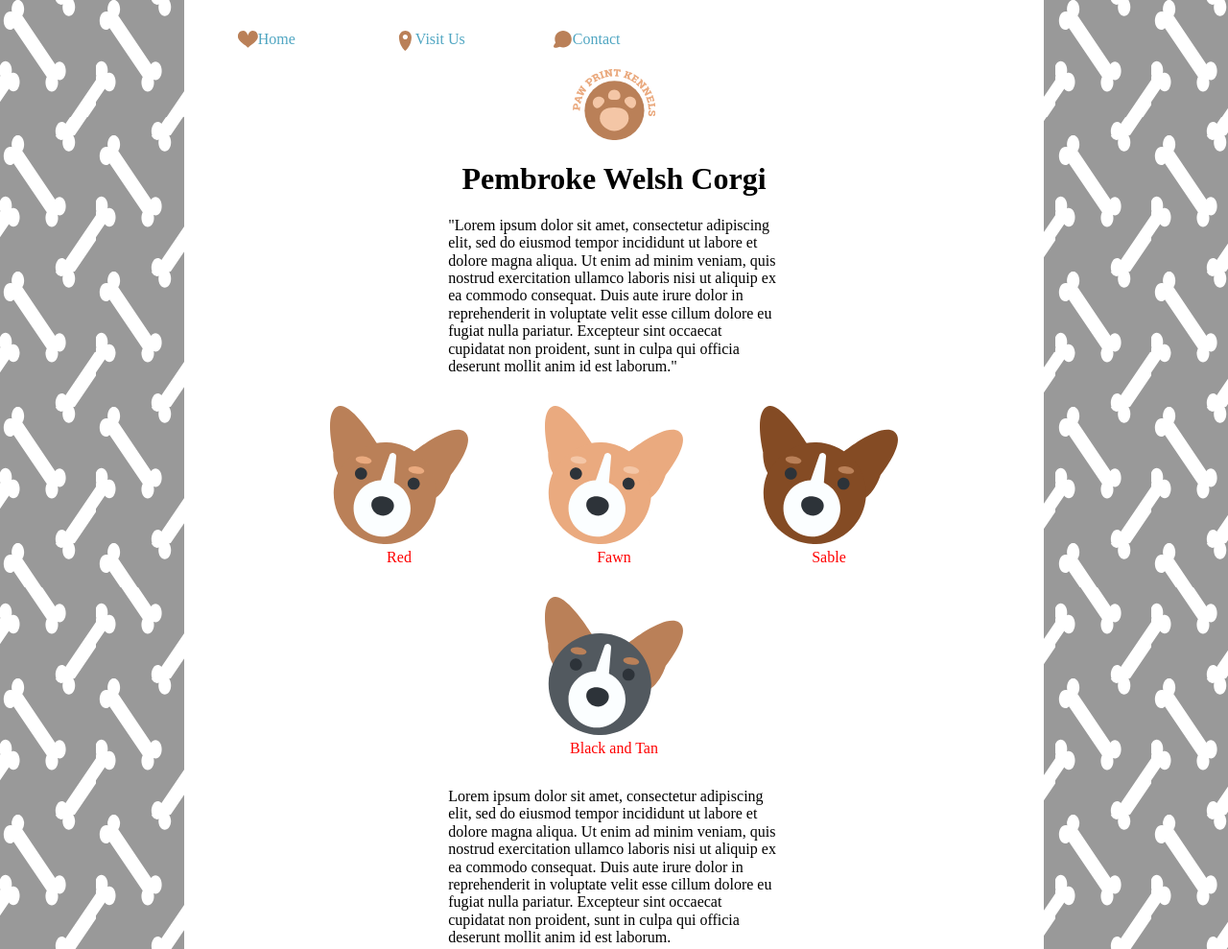
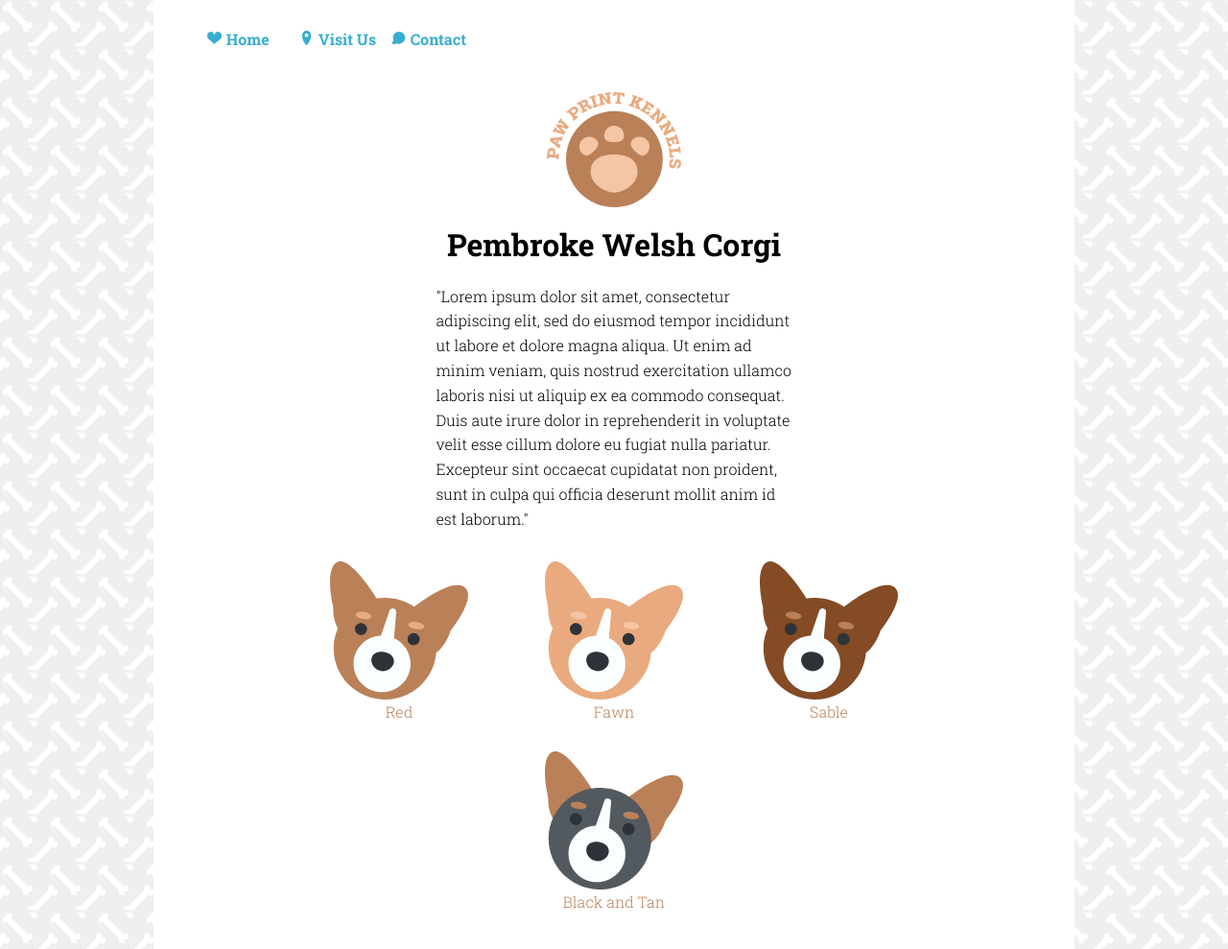
Before and after one commit to claydunsmore/svgProject2_07_21_16, a plain HTML site: page htmlTemplateNoAsides.html in a window 1280 px wide. Shown: the top 989 px of the page at 96% size. Drawn offline with nearby package versions, Linux system fonts and the light colour scheme.

Commit message:
CommitTwo_07_24_16
Modified by instructor request:
-Navigation .svg images are now 15px x 15px
-Site Logo .svg image is now 140px X 120px as measured from the original
index.html logo.png file using my pixel ruler
-Added new background image I cropped on Adobe Illustrator artboard
(background image repeats every 50 px

Added:
-'Roboto Slab' serif to <h1>, <p> and <span> tags
-New Hover state color for navigation .svg images and navigation text.
-Changed color scheme for <footer> and <figcaption> text.
-Changed color scheme for navigation .svg images
-Changed line height for <p> tags
-Added <footer> text

```diff
--- a/cssTemplateOne.css
+++ b/cssTemplateOne.css
@@ -1,17 +1,16 @@
 /*Base*/
 
 * {
-  -moz-box-sizing: content-box;
-  box-sizing: content-box;
-  /*border: 1px solid #F00;*/
+  -moz-box-sizing: border-box;
+  box-sizing: border-box;
+ /*border: 1px solid #F00;*/
 }
-
-html {
-    clear:both;
-}
-
 body {
-
+    margin: 0;
+    padding: 0;
+    font-family: 'Roboto Slab', serif;
+    font-weight: 300;
+    color: #111;
 	/*Add ligatures to font style*/
 
     font-feature-settings: "kern", "liga";
@@ -22,100 +21,141 @@ body {
 	-webkit-font-feature-settings: "kern", "liga";
 }
 
+p,
+h1 {
+    color: #000000;
+}
+
+p {
+    line-height: 1.61em;
+}
+
+h1,
+figcaption,
+.footerCredit,
+#Layer_1 {
+    text-align: center;
+}
+
+h1, span {
+    font-weight: 700;
+}
+
+.element,
+.app__div--container,
+.main__div--flexContainer,
+.contentContainer,
+#Layer_1 {
+    margin: 0 auto;
+}
+
+.element,
+.nav__ul--flexContainer,
+.alternativeLogo,
+#Layer_1 {
+    display: block;
+}
+
 .element {
-    background-image: url('background2.svg');
-    background-color: #999;
-    background-size: 100px;
-    height: 90%;
-    width: 90%;
-    margin: 0 auto;
-    display: block;
-   /* background-size: 4%;
-    height: 3em;*/
+    background-image: url('backgroundThree.svg');
+    background-color: #edeff0;
+    background-size: 50px 50px;
+    height: 100%;
+    width: 100%;
 }
 
 .app__div--container {
 	  width: 75%;
-      height: 160em;
-	  margin: 0 auto;
+      height: auto;
       background-color: #ffffff;
       z-index: 999;
       padding: 1em;
+}
 
+.nav {
+    height: 5em;
 }
 
 .main__div--flexContainer {
     display: flex;
     flex-wrap: wrap;
+    width: 80%;
     justify-content: center;
-    width: 80%;
-    margin: 0 auto;
+}
+
+.alternativeLogo {
+    position: relative;
+    top: 3em;
+    margin: 2em auto;
 }
 
 .contentContainer {
     width: 40%;
-    margin: 0 auto;
+    padding: 3em 0 0 0;
 }
 
-p,
-h1 {
-    color: #000000;
-}
-
-h1, figcaption {
-    text-align: center;
-}
 
 /*Header*/
 
 li {
     display: inline-block;
-    width: 10em;
-    height: 1.51em;
+    width: 6em;
+    height: 1em;
+    float: left;
 }
 
 span {
-    color: #50A6C2;
+    color: #39add1;
+    margin: 0 0 0 .3em;
+    transition: color .61s ease-out;
+}
+
+span:hover {
+    color: #111;
 }
 
 .heart,
 .location,
 .contact {
     float: left;
-    width: 1.3em;
+    width: 15px;
+    height: 15px;
     transition: fill .61s ease-out;
+    fill: #39add1;
 }
 
 .heart:hover,
 .location:hover,
 .contact:hover {
-    fill: #50A6C2;
+    fill: #111;
 }
 
 /*Body*/
 
-figcaption {
-    color: #F00;
+figcaption,
+.footerCredit {
+    color: #ba8058;
+}
+
+footer {
+    margin: 100px 0 0 0;
 }
 
 #Layer_1 {
-    display: block;
-    width: 10%;
-    margin: 0 auto;
-    text-align: center;
+    position: relative;
+    top: 3em;
+    height: 120px;
+    width: 140px;
+    clear: both;
 }
 
+.corgiPics,
 #redCorgi,
 #fawnCorgi,
 #sableCorgi,
 #blackAndTanCorgi {
     width: 9em;
     height: 9em;
-}
-
-.corgiPics {
-    height: 9em;
-    width: 9em;
 }
 
 .redCorgiRightEar,
@@ -126,7 +166,8 @@ figcaption {
 .blackAndTanCorgiRightEar,
 .blackAndTanCorgiLeftEar,
 .blackAndTanCorgiLeftEyebrow,
-.blackAndTanCorgiRightEyebrow {
+.blackAndTanCorgiRightEyebrow,
+.innerEllipseLogo {
     fill: #BA8058;
 }
 
@@ -156,12 +197,27 @@ figcaption {
 .fawnCorgiRightEar,
 .fawnCorgiFace,
 .redCorgiRightEyebrow,
-.redCorgiLeftEyebrow  {
+.redCorgiLeftEyebrow,
+.p,
+.a,
+.w,
+.r,
+.i,
+.n,
+.t,
+.k,
+.e,
+.l,
+.s {
     fill:#EAAA7F;
 }
 
 .fawnCorgiRightEyebrow,
-.fawnCorgiLeftEyebrow {
+.fawnCorgiLeftEyebrow,
+.middleToePad,
+.rightToePad,
+.leftToePad,
+.heelPad {
     fill:#F4C6A6;
 }
 
--- a/htmlTemplateNoAsides.html
+++ b/htmlTemplateNoAsides.html
@@ -6,6 +6,7 @@
 	<meta name="description" content="Clay Dunsmore's SVG Project">
 	<title>Clay Dunsmore's SVG Project</title>
 	<link rel="stylesheet" type="text/css" href="https://cdnjs.cloudflare.com/ajax/libs/normalize/4.1.1/normalize.min.css">
+      <link href='https://fonts.googleapis.com/css?family=Roboto+Slab:700,300' rel='stylesheet' type='text/css'>
     <link rel="stylesheet" type="text/css" href="cssTemplateOne.css">
 
   </head>
@@ -16,27 +17,24 @@
                 <li>
                     <svg class="heart" xmlns="http://www.w3.org/2000/svg" xmlns:xlink="http://www.w3.org/1999/xlink" version="1.1" x="0px" y="0px" viewBox="0 0 28 24" style="enable-background:new 0 0 28 24;" xml:space="preserve">
                         <style type="text/css">
-	                         .st0{fill:#BA8058;}
-                         </style>
-                         <path class="st0 heart" d="M28,7.1C28,4.2,25.5,0,20.7,0C15.8,0,14,6.6,14,6.6S12.2,0,7.3,0C2.5,0,0,4.2,0,7.1c0,2.1-0.6,3.7,4.2,8.7  C6.3,18,9.7,19.7,14,24c4.3-4.3,7.8-6,9.8-8.1C28.6,10.9,28,9.2,28,7.1z"/>
+                        </style>
+                         <path d="M28,7.1C28,4.2,25.5,0,20.7,0C15.8,0,14,6.6,14,6.6S12.2,0,7.3,0C2.5,0,0,4.2,0,7.1c0,2.1-0.6,3.7,4.2,8.7  C6.3,18,9.7,19.7,14,24c4.3-4.3,7.8-6,9.8-8.1C28.6,10.9,28,9.2,28,7.1z"/>
                     </svg>
                     <span>Home</span>
                 </li>
                 <li>
                     <svg class="location" xmlns="http://www.w3.org/2000/svg" xmlns:xlink="http://www.w3.org/1999/xlink" version="1.1"  x="0px" y="0px" viewBox="0 0 24 24" style="enable-background:new 0 0 24 24;" xml:space="preserve">
-                         <style type="text/css">
-	                        .st0{fill:#BA8058;}
-                         </style>
-                        <path class="st0 location" d="M19.5,7.1C19.3,3.2,16,0,12.1,0c0,0,0,0,0,0c0,0,0,0,0,0c-2,0-3.9,0.8-5.3,2.2c-1.3,1.3-2.1,3-2.3,4.9  c0,0.1,0,0.9,0,0.9c0.3,9.3,6.2,15,6.9,15.7c0.2,0.2,0.4,0.3,0.7,0.3c0.2,0,0.5-0.1,0.7-0.3c0.7-0.6,6.5-6.4,6.8-15.6  C19.5,7.9,19.5,7.2,19.5,7.1z M9,7.5c0-1.7,1.3-3,3-3c1.7,0,3,1.3,3,3c0,1.7-1.3,3-3,3C10.3,10.5,9,9.2,9,7.5z"/>
+                        <style type="text/css">
+                        </style>
+                        <path d="M19.5,7.1C19.3,3.2,16,0,12.1,0c0,0,0,0,0,0c0,0,0,0,0,0c-2,0-3.9,0.8-5.3,2.2c-1.3,1.3-2.1,3-2.3,4.9  c0,0.1,0,0.9,0,0.9c0.3,9.3,6.2,15,6.9,15.7c0.2,0.2,0.4,0.3,0.7,0.3c0.2,0,0.5-0.1,0.7-0.3c0.7-0.6,6.5-6.4,6.8-15.6  C19.5,7.9,19.5,7.2,19.5,7.1z M9,7.5c0-1.7,1.3-3,3-3c1.7,0,3,1.3,3,3c0,1.7-1.3,3-3,3C10.3,10.5,9,9.2,9,7.5z"/>
                     </svg>
                     <span>Visit Us</span>
                 </li>
                 <li>
                     <svg class="contact" xmlns="http://www.w3.org/2000/svg" xmlns:xlink="http://www.w3.org/1999/xlink" version="1.1" x="0px" y="0px" viewBox="0 0 28 24" style="enable-background:new 0 0 28 24;" xml:space="preserve">
                         <style type="text/css">
-	                        .st0{fill:#BA8058;}
-                         </style>
-                        <path class="st0 contact" d="M10.1,22.5c1.5,0.7,3.1,1,4.8,1c6.5,0,11.8-5.3,11.8-11.8C26.6,5.3,21.3,0,14.8,0C8.3,0,3.1,5.3,3.1,11.8  c0,1.8,0.4,3.5,1.1,5c-0.1,0.1-3.9,4.8-2.5,6.2l0.5,0.5C3.7,25,9.9,22.7,10.1,22.5z"/>
+                        </style>
+                        <path d="M10.1,22.5c1.5,0.7,3.1,1,4.8,1c6.5,0,11.8-5.3,11.8-11.8C26.6,5.3,21.3,0,14.8,0C8.3,0,3.1,5.3,3.1,11.8  c0,1.8,0.4,3.5,1.1,5c-0.1,0.1-3.9,4.8-2.5,6.2l0.5,0.5C3.7,25,9.9,22.7,10.1,22.5z"/>
                     </svg>
                     <span>Contact</span>
                 </li>
@@ -44,52 +42,50 @@
         </nav>
         <section>
             <h1 class="alternativeLogo">Paw Print Kennels</h1>
-            <svg version="1.1" id="Layer_1" xmlns="http://www.w3.org/2000/svg" xmlns:xlink="http://www.w3.org/1999/xlink" x="0px" y="0px"
+            <svg class="logoTitle" version="1.1" id="Layer_1" xmlns="http://www.w3.org/2000/svg" xmlns:xlink="http://www.w3.org/1999/xlink" x="0px" y="0px"
 	        viewBox="-235 337 140 120" style="enable-background:new -235 337 140 120;" xml:space="preserve">
               <style type="text/css">
-	            .st0{fill:#BA8058;}
-                .st1{fill:#EAAA7F;}
-                .st2{fill:#F4C6A6;}
+
               </style>
             <g>
-	            <ellipse class="st0" cx="-164.6" cy="406.9" rx="50.4" ry="50.1"/>
+	            <ellipse class="innerEllipseLogo" cx="-164.6" cy="406.9" rx="50.4" ry="50.1"/>
             </g>
-            <g  class="logoTitle">
-	            <path class="st1" d="M-234.4,399.5c0.2-1.5,0.7-2.7,1.5-3.5c0.8-0.8,1.9-1.2,3.1-1.1s2.1,0.6,2.8,1.6s0.9,2.2,0.8,3.7l-0.2,2.2
+            <g class="logoTitle">
+	            <path class="p" d="M-234.4,399.5c0.2-1.5,0.7-2.7,1.5-3.5c0.8-0.8,1.9-1.2,3.1-1.1s2.1,0.6,2.8,1.6s0.9,2.2,0.8,3.7l-0.2,2.2
 		        l1.6,0.2l0.5-1.6l1.8,0.2l-0.6,6.1l-1.8-0.2l-0.1-1.6l-7.7-0.7l-0.5,1.6l-1.8-0.2l0.1-1.6L-234.4,399.5z M-228.7,402.2l0.2-2.2
 		        c0.1-0.6-0.1-1.1-0.4-1.5c-0.3-0.4-0.7-0.6-1.2-0.7c-0.5,0-0.9,0.1-1.3,0.4c-0.4,0.3-0.6,0.8-0.7,1.4l-0.2,2.2L-228.7,402.2z"/>
-	            <path class="st1" d="M-223.8,395.3l0.1-0.8l-8.4-6.7l1-3.1l10.7-0.7l0.4-0.8l1.7,0.5l-1.4,4.4l-1.6-0.5l0.1-0.7h-1.3l-1.2,3.8
+	            <path class="a" d="M-223.8,395.3l0.1-0.8l-8.4-6.7l1-3.1l10.7-0.7l0.4-0.8l1.7,0.5l-1.4,4.4l-1.6-0.5l0.1-0.7h-1.3l-1.2,3.8
 		        l1.1,0.8l0.4-0.6l1.6,0.5l-1.4,4.4L-223.8,395.3z M-225.4,389.5l0.8-2.5l-3.8,0.2v0.1L-225.4,389.5z"/>
-	            <path class="st1" d="M-219.1,365.2l-0.4,0.8l7.4,7.1l-1.5,2.5l-7-2v0.1l5.1,5.1l-1.5,2.6l-9.8-3.1l-0.6,0.7l-1.6-1l2.7-4.4l1.6,0.9
+	            <path class="w" d="M-219.1,365.2l-0.4,0.8l7.4,7.1l-1.5,2.5l-7-2v0.1l5.1,5.1l-1.5,2.6l-9.8-3.1l-0.6,0.7l-1.6-1l2.7-4.4l1.6,0.9
 		        l-0.4,1.2l5.1,1.9v-0.1l-5.4-5.4l1.3-2.1l7.2,2.2v-0.1l-4.1-3.4l-0.8,0.9l-1.6-0.9l2.7-4.4L-219.1,365.2z"/>
-	            <path class="st1" d="M-209.7,353.4c1.2-1,2.3-1.5,3.5-1.5s2.2,0.4,3,1.3c0.8,0.9,1.1,2,0.9,3.1c-0.2,1.2-0.9,2.3-2,3.2l-1.7,1.6
+	            <path class="p" d="M-209.7,353.4c1.2-1,2.3-1.5,3.5-1.5s2.2,0.4,3,1.3c0.8,0.9,1.1,2,0.9,3.1c-0.2,1.2-0.9,2.3-2,3.2l-1.7,1.6
 	        	l1.1,1.2l1.4-0.8l1.2,1.4l-4.7,4l-1.2-1.4l1-1.3l-5-5.9l-1.4,0.8l-1.2-1.4l1.2-1L-209.7,353.4z M-207.5,359.3l1.7-1.4
 		        c0.5-0.4,0.8-0.9,0.8-1.4c0.1-0.5-0.1-0.9-0.4-1.3c-0.3-0.4-0.7-0.6-1.3-0.6c-0.5,0-1,0.2-1.5,0.6l-1.7,1.4L-207.5,359.3z"/>
-	            <path class="st1" d="M-198.2,345.7c1.3-0.7,2.5-1,3.6-0.8c1.1,0.2,1.9,0.7,2.4,1.7c0.3,0.6,0.4,1.2,0.3,1.7
+	            <path class="r" d="M-198.2,345.7c1.3-0.7,2.5-1,3.6-0.8c1.1,0.2,1.9,0.7,2.4,1.7c0.3,0.6,0.4,1.2,0.3,1.7
 		        c-0.1,0.6-0.4,1.2-0.8,1.8c0.7-0.2,1.4-0.1,1.9,0.2c0.5,0.3,0.9,0.7,1.3,1.3l0.3,0.6l0.9-0.3l0.9,1.6l-2.9,1.5
 		        c-0.3,0-0.6-0.1-0.8-0.4c-0.2-0.3-0.4-0.6-0.6-0.9l-0.4-0.7c-0.3-0.5-0.6-0.8-1-0.9c-0.4-0.1-0.8,0-1.3,0.2l-1.6,0.9l1,1.9l1.5-0.5
 	        	l0.9,1.6l-5.4,2.9l-0.9-1.6l1.2-1l-3.7-6.8l-1.5,0.5l-0.9-1.6l1.3-0.7L-198.2,345.7z M-197.1,351.2l1.5-0.8c0.5-0.3,0.8-0.6,1-1
 	        	c0.1-0.4,0.1-0.8-0.1-1.2c-0.2-0.4-0.5-0.6-1-0.7c-0.4-0.1-0.9,0-1.4,0.3l-1.5,0.8L-197.1,351.2z"/>
-	            <path class="st1" d="M-190.1,343.8l-0.6-1.7l5.9-2l0.6,1.7l-1.4,0.8l2.6,7.3l1.6-0.2l0.6,1.7l-5.9,2l-0.6-1.7l1.4-0.8l-2.6-7.3
+	            <path class="i" d="M-190.1,343.8l-0.6-1.7l5.9-2l0.6,1.7l-1.4,0.8l2.6,7.3l1.6-0.2l0.6,1.7l-5.9,2l-0.6-1.7l1.4-0.8l-2.6-7.3
 		        L-190.1,343.8z"/>
-            	<path class="st1" d="M-168.5,337l0.3,1.8l-1.5,0.5l1.5,9.7l-3,0.5l-5.7-6.6h-0.1l0.8,5.2l1.6,0.1l0.3,1.8l-6.1,0.9l-0.3-1.8
+            	<path class="st1 n" d="M-168.5,337l0.3,1.8l-1.5,0.5l1.5,9.7l-3,0.5l-5.7-6.6h-0.1l0.8,5.2l1.6,0.1l0.3,1.8l-6.1,0.9l-0.3-1.8
 	        	l1.5-0.5l-1.2-7.6l-1.6-0.1l-0.3-1.8l1.6-0.2l3-0.5l5.7,6.5h0.1l-0.8-5.1l-1.6-0.1l-0.3-1.8l4.5-0.7L-168.5,337z"/>
-            	<path class="st1" d="M-153.9,337.9l-0.3,3.8l-2.3-0.2V340l-1.9-0.1l-0.6,7.5l1.6,0.4l-0.1,1.8l-6.2-0.5l0.1-1.8l1.6-0.2l0.6-7.5
+            	<path class="t" d="M-153.9,337.9l-0.3,3.8l-2.3-0.2V340l-1.9-0.1l-0.6,7.5l1.6,0.4l-0.1,1.8l-6.2-0.5l0.1-1.8l1.6-0.2l0.6-7.5
 	        	l-1.9-0.1l-0.3,1.5l-2.3-0.2l0.3-3.8L-153.9,337.9z"/>
-            	<path class="st1" d="M-146,341.5l0.7-1.7l5.3,2.1l-0.7,1.7l-1.2-0.1l-1,2.5l0.9,0.2l2.7-2.1l-0.6-0.4l0.7-1.7l5.1,2l-0.7,1.7
+            	<path class="k" d="M-146,341.5l0.7-1.7l5.3,2.1l-0.7,1.7l-1.2-0.1l-1,2.5l0.9,0.2l2.7-2.1l-0.6-0.4l0.7-1.7l5.1,2l-0.7,1.7
 	        	l-1.2-0.1l-3.6,2.3l1.1,5.1l0.9,0.6l-0.6,1.7l-5.1-2l0.6-1.7l0.6,0.1l-0.6-3.2l-1-0.4l-0.9,2.4l1,0.7l-0.7,1.8l-5.4-2.1l0.6-1.7
 	        	l1.6,0.3l2.8-7.2L-146,341.5z"/>
-            	<path class="st1" d="M-137.9,355.6l1-1.5l1.5,0.6l4.2-6.5l-1.2-1.1l1-1.5l1.3,0.9l7.3,4.7l-2,3.1l-1.9-1.2l0.6-1.2l-2.8-1.8
+            	<path class="e" d="M-137.9,355.6l1-1.5l1.5,0.6l4.2-6.5l-1.2-1.1l1-1.5l1.3,0.9l7.3,4.7l-2,3.1l-1.9-1.2l0.6-1.2l-2.8-1.8
 	        	l-1.4,2.2l4,2.6l-1,1.6l-4-2.6l-1.6,2.4l2.9,1.7l0.8-1.1l1.9,1.2l-2,3L-137.9,355.6z"/>
-            	<path class="st1" d="M-109.9,363.3l-1.3,1.3l-1.3-0.9l-7.1,6.9l-2.1-2.1l2-8.5h-0.1l-3.8,3.7l0.9,1.4l-1.3,1.3l-4.3-4.4l1.3-1.3
+            	<path class="n" d="M-109.9,363.3l-1.3,1.3l-1.3-0.9l-7.1,6.9l-2.1-2.1l2-8.5h-0.1l-3.8,3.7l0.9,1.4l-1.3,1.3l-4.3-4.4l1.3-1.3
 	        	l1.3,0.9l5.7-5.6l-0.9-1.4l1.3-1.3l1.1,1.1l2.1,2.1l-2,8.4h0.1l3.7-3.6l-0.9-1.4l1.3-1.3l3.2,3.3L-109.9,363.3z"/>
-            	<path class="st1" d="M-101,377.9l-1.6,0.9l-1.1-1.2l-8.5,4.9l-1.5-2.6l4-7.7l0,0l-4.5,2.6l0.5,1.5l-1.6,0.9l-3.1-5.3l1.6-0.9
+            	<path class="n" d="M-101,377.9l-1.6,0.9l-1.1-1.2l-8.5,4.9l-1.5-2.6l4-7.7l0,0l-4.5,2.6l0.5,1.5l-1.6,0.9l-3.1-5.3l1.6-0.9
 	        	l1.1,1.2l6.7-3.9l-0.5-1.5l1.6-0.9l0.8,1.4l1.5,2.6l-4,7.7l0,0l4.5-2.6l-0.5-1.5l1.6-0.9l2.3,4L-101,377.9z"/>
-            	<path class="st1" d="M-111.3,384.3l1.7-0.5l0.8,1.4l7.4-2.3l-0.2-1.6l1.7-0.5l0.5,1.5l2.6,8.3l-3.5,1.1l-0.7-2.2l1.3-0.5l-1-3.2
+            	<path class="e" d="M-111.3,384.3l1.7-0.5l0.8,1.4l7.4-2.3l-0.2-1.6l1.7-0.5l0.5,1.5l2.6,8.3l-3.5,1.1l-0.7-2.2l1.3-0.5l-1-3.2
 	        	l-2.5,0.8l1.4,4.5l-1.8,0.6l-1.4-4.5l-2.7,0.9l1,3.2l1.3-0.3l0.7,2.2l-3.5,1.1L-111.3,384.3z"/>
-            	<path class="st1" d="M-107.9,395.3l1.8-0.2l0.5,1.6l7.7-0.9l0.1-1.6l1.8-0.2l0.2,1.6l0.3,3l0.2,1.6l-1.8,0.2l-0.5-1.6l-7.5,0.9
+            	<path class="l" d="M-107.9,395.3l1.8-0.2l0.5,1.6l7.7-0.9l0.1-1.6l1.8-0.2l0.2,1.6l0.3,3l0.2,1.6l-1.8,0.2l-0.5-1.6l-7.5,0.9
 	        	l0.4,3h1.5l0.3,2.3l-3.8,0.4L-107.9,395.3z"/>
-	            <path class="st1" d="M-104,413.3c0.4,0,0.7-0.1,1-0.4c0.3-0.3,0.5-0.9,0.8-1.7c0.4-1.5,0.9-2.6,1.5-3.3c0.6-0.7,1.4-1,2.5-0.9
+	            <path class="s" d="M-104,413.3c0.4,0,0.7-0.1,1-0.4c0.3-0.3,0.5-0.9,0.8-1.7c0.4-1.5,0.9-2.6,1.5-3.3c0.6-0.7,1.4-1,2.5-0.9
 	        	c1,0.1,1.8,0.6,2.4,1.5c0.6,0.9,0.8,2.1,0.7,3.5c-0.1,1.5-0.5,2.6-1.3,3.4c-0.7,0.8-1.7,1.1-2.8,1h-0.1l0.2-2.9
 	        	c0.5,0,0.9-0.1,1.2-0.3c0.3-0.3,0.5-0.7,0.5-1.4c0-0.6,0-1.1-0.2-1.3c-0.2-0.3-0.5-0.5-0.8-0.5c-0.4,0-0.7,0.1-1,0.4
         		s-0.5,0.9-0.8,1.9c-0.4,1.4-0.9,2.5-1.5,3.2c-0.6,0.7-1.4,1-2.5,0.9s-1.9-0.6-2.5-1.5c-0.6-1-0.8-2.2-0.7-3.7
@@ -97,12 +93,12 @@
         		c0,0.7,0,1.2,0.2,1.5C-104.6,413-104.3,413.2-104,413.3z"/>
             </g>
             <g>
-	            <path class="st2" d="M-154.6,382.2c0,5.7-4.6,6.8-10.3,6.8c-5.7,0-10.3-1.1-10.3-6.8c0-5.7,4.6-10.2,10.3-10.2
+	            <path class="middleToePad" d="M-154.6,382.2c0,5.7-4.6,6.8-10.3,6.8c-5.7,0-10.3-1.1-10.3-6.8c0-5.7,4.6-10.2,10.3-10.2
 		        C-159.2,372-154.6,376.6-154.6,382.2z"/>
-            	<path class="st2" d="M-189.3,420.1c0-13.4,11-18.1,24.4-18.1c13.4,0,24.4,4.7,24.4,18.1s-15.1,21.6-24.4,21.6
+            	<path class="heelPad" d="M-189.3,420.1c0-13.4,11-18.1,24.4-18.1c13.4,0,24.4,4.7,24.4,18.1s-15.1,21.6-24.4,21.6
 	        	C-173.8,441.7-189.3,433.5-189.3,420.1z"/>
-            	<path class="st2" d="M-131,401.1c-4,4-8.1,1.5-12.1-2.5s-6.5-8-2.5-12s10.5-4,14.6,0C-127,390.6-127,397.1-131,401.1z"/>
-	            <path class="st2" d="M-183.5,386.6c4,4,1.5,8-2.5,12s-8.1,6.5-12.1,2.5s-4-10.5,0-14.5S-187.6,382.6-183.5,386.6z"/>
+            	<path class="rightToePad" d="M-131,401.1c-4,4-8.1,1.5-12.1-2.5s-6.5-8-2.5-12s10.5-4,14.6,0C-127,390.6-127,397.1-131,401.1z"/>
+	            <path class="leftToePad" d="M-183.5,386.6c4,4,1.5,8-2.5,12s-8.1,6.5-12.1,2.5s-4-10.5,0-14.5S-187.6,382.6-183.5,386.6z"/>
             </g>
             </svg>
             <div class="contentContainer">
@@ -199,6 +195,9 @@
                 <p>Lorem ipsum dolor sit amet, consectetur adipiscing elit, sed do eiusmod tempor incididunt ut labore et dolore magna aliqua. Ut enim ad minim veniam, quis nostrud exercitation ullamco laboris nisi ut aliquip ex ea commodo consequat. Duis aute irure dolor in reprehenderit in voluptate velit esse cillum dolore eu fugiat nulla pariatur. Excepteur sint occaecat cupidatat non proident, sunt in culpa qui officia deserunt mollit anim id est laborum.</p>
             </div>
         </section>
+        <footer>
+            <p class="footerCredit">Site by Corgi Fan, 2015.</p>
+        </footer>
 	</div>
   </body>
 </html>
```
Also changed, not shown: backgroundThree.svg (added).
